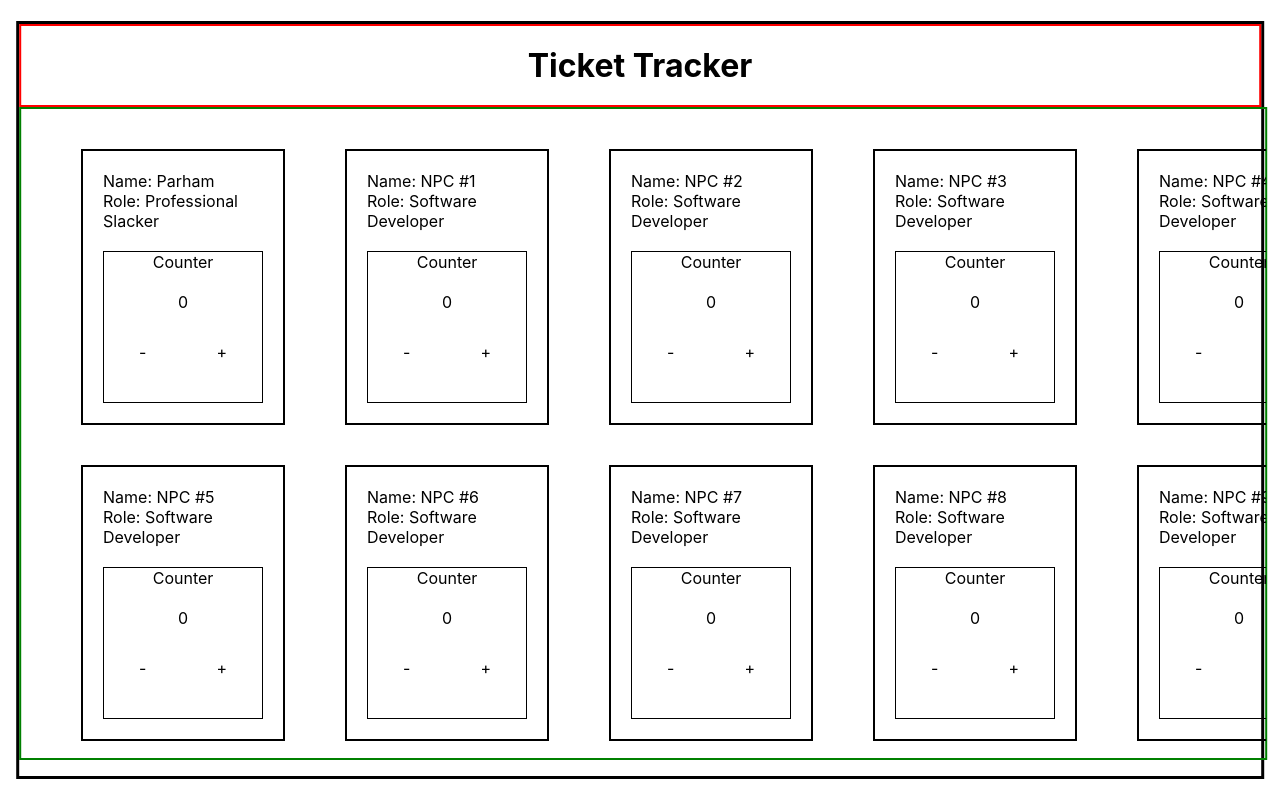
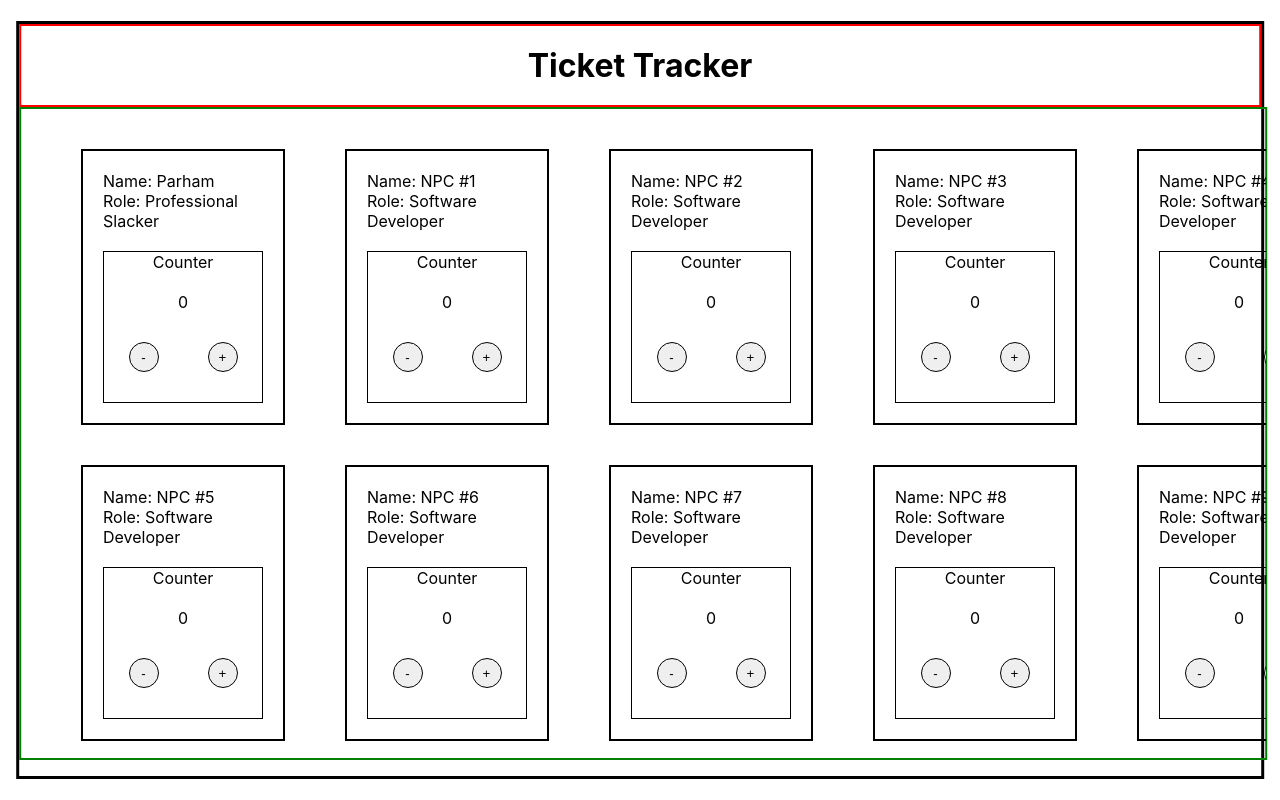
Before and after one commit to Parham2002/ticket-tracker, a React (Create React App) app: page / in a window 1280 px wide. Built offline with nearby package versions, Linux system fonts and the light colour scheme.

Commit message:
changed button visuals

```diff
--- a/src/components/Main/Card/CounterContainer/AddButton/AddButton.jsx
+++ b/src/components/Main/Card/CounterContainer/AddButton/AddButton.jsx
@@ -5,7 +5,7 @@ const AddButton = (props) => {
   const {func} = props;
 
   return (
-    <div onClick={func} className='increment'>+</div>
+    <div onClick={func} className='increment'><button className='increment__button'>+</button></div>
   )
 }
 
--- a/src/components/Main/Card/CounterContainer/AddButton/AddButton.scss
+++ b/src/components/Main/Card/CounterContainer/AddButton/AddButton.scss
@@ -2,4 +2,11 @@
 
 .increment {
     cursor: pointer;
+
+    &__button {
+        width: 30px;
+        height: 30px;
+        border: 1px solid black;
+        border-radius: 50%;
+    }
 }
--- a/src/components/Main/Card/CounterContainer/DeduceButton/DeduceButton.jsx
+++ b/src/components/Main/Card/CounterContainer/DeduceButton/DeduceButton.jsx
@@ -4,7 +4,7 @@ import "./DeduceButton.scss"
 const DeduceButton = (props) => {
   const {func} = props
   return (
-    <div onClick={func} className='decrement'>-</div>
+    <div onClick={func} className='decrement'><button className='decrement__button'>-</button></div>
   )
 }
 
--- a/src/components/Main/Card/CounterContainer/DeduceButton/DeduceButton.scss
+++ b/src/components/Main/Card/CounterContainer/DeduceButton/DeduceButton.scss
@@ -1,4 +1,11 @@
 
 .decrement {
     cursor: pointer;
+
+    &__button {
+        width: 30px;
+        height: 30px;
+        border: 1px solid black;
+        border-radius: 50%;
+    }
 }
```
